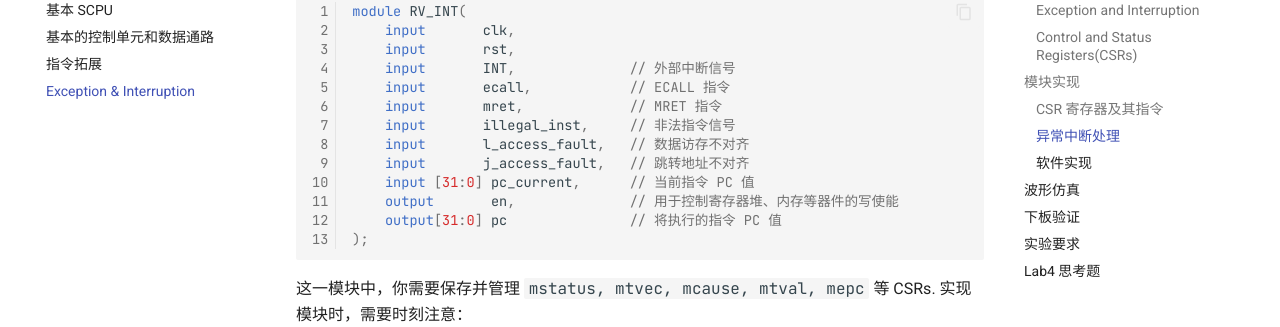
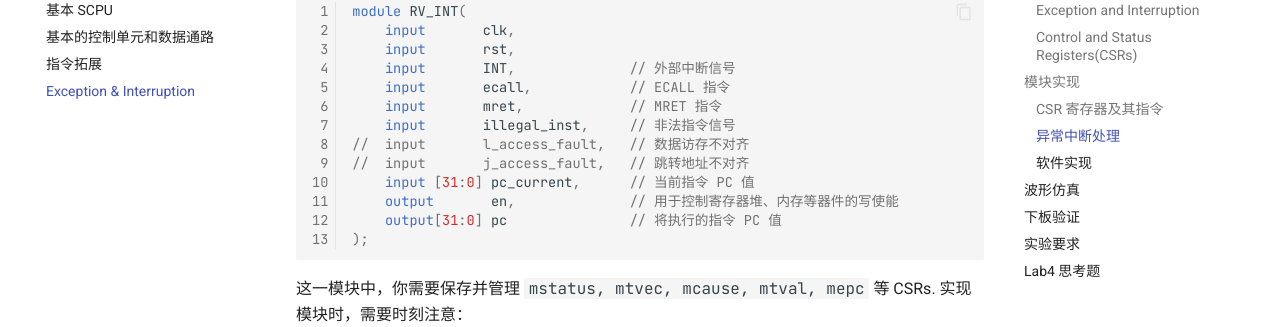
Before and after one commit to Guahao31/2024_CO, an MkDocs documentation site: the page built from docs/Lab4/exception_interruption.md, in a window 1280 px wide and 900 px high, scrolled down 4013 px. Shown: the part 125-452 px from the top of the window. Built offline with MkDocs 1.6.1 and Material for MkDocs 9.7.7, drawn with Linux system fonts in a browser that asks for light colours; a script that is not in the unit is left out; comment, search, counter and statistics services are not loaded.

Commit message:
update: port list of RV_INT

```diff
--- a/docs/Lab4/exception_interruption.md
+++ b/docs/Lab4/exception_interruption.md
@@ -121,8 +121,8 @@ module RV_INT(
     input       ecall,            // ECALL 指令
     input       mret,             // MRET 指令
     input       illegal_inst,     // 非法指令信号
-    input       l_access_fault,   // 数据访存不对齐
-    input       j_access_fault,   // 跳转地址不对齐
+//  input       l_access_fault,   // 数据访存不对齐
+//  input       j_access_fault,   // 跳转地址不对齐
     input [31:0] pc_current,      // 当前指令 PC 值
     output       en,              // 用于控制寄存器堆、内存等器件的写使能
     output[31:0] pc               // 将执行的指令 PC 值
```
